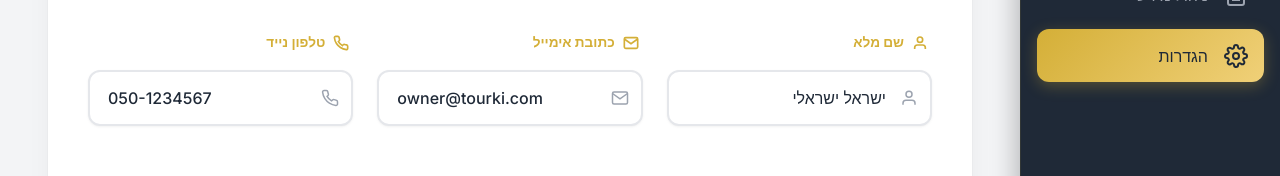
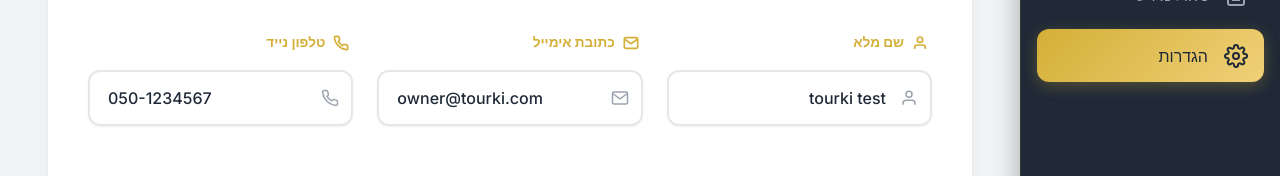
Before and after one commit to majdsalameh1211/tourki-barbershop, a React (Vite) app: page /owner/settings in a window 1280 px wide. Shown: the part 318-494 px from the top of the page. Built offline with nearby package versions, Linux system fonts and the light colour scheme.

Commit message:
final - v6

```diff
--- a/src/owner/pages/SchedulePage/FormsComponents/AddAppointmentForm.jsx
+++ b/src/owner/pages/SchedulePage/FormsComponents/AddAppointmentForm.jsx
@@ -60,7 +60,7 @@ const AddAppointmentForm = ({ isOpen, onClose, onSave }) => {
 
             <div className="input-group">
               <label className="input-label">שם הלקוח</label>
-              <input type="text" name="name" className="input-field" placeholder="ישראל ישראלי" value={formData.name} onChange={handleChange} autoFocus required />
+              <input type="text" name="name" className="input-field" placeholder="test test" value={formData.name} onChange={handleChange} autoFocus required />
             </div>
 
             <div className="input-group">
--- a/src/owner/pages/SettingsPage/SettingsPage.jsx
+++ b/src/owner/pages/SettingsPage/SettingsPage.jsx
@@ -3,7 +3,7 @@ import './SettingsPage.css';
 
 const SettingsPage = () => {
   const [formData, setFormData] = useState({
-    name: 'ישראל ישראלי',
+    name: 'tourki test',
     email: 'owner@tourki.com',
     phone: '050-1234567',
     currentPassword: '',
```
